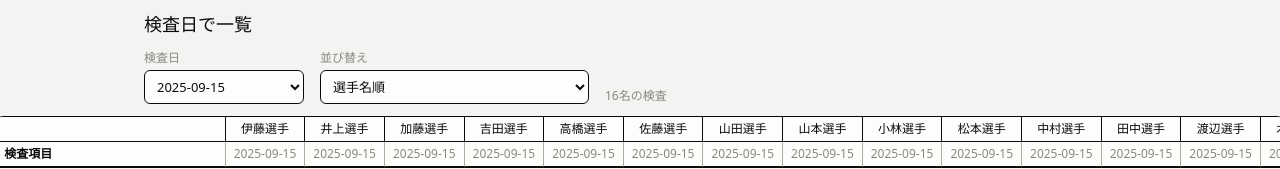
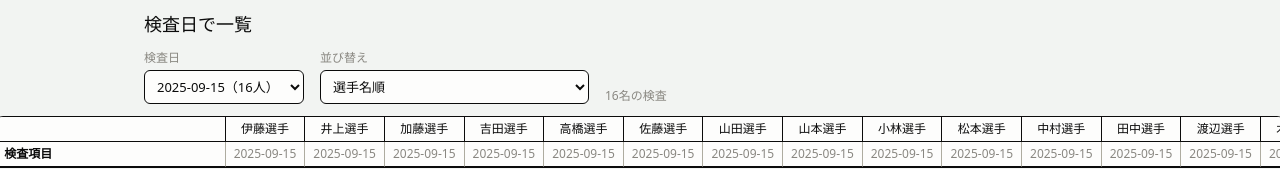
Before and after one commit to itoaogaku/ketsueki, a Next.js app: page / in a window 1280 px wide. Shown: the part 639-808 px from the top of the page. Built offline with nearby package versions, Linux system fonts and the light colour scheme.

Commit message:
Show a player count on every 検査日 dropdown entry, not just anchors
Standalone dates (never merged into a round) showed no count at all,
e.g. a bare "2022-12-27" for a single-player day. Label those with
their own playerCount too (just "(N人)", no "基準日" since they aren't
one).

```diff
--- a/components/DateLookupTable.tsx
+++ b/components/DateLookupTable.tsx
@@ -108,7 +108,7 @@ export function DateLookupTable({ bloodData }: { bloodData: BloodDataResponse })
               <option key={e.date} value={e.date}>
                 {e.status === "anchor"
                   ? `${e.date}（基準日・${mergedPlayerCounts.get(e.date) ?? e.playerCount}人）`
-                  : e.date}
+                  : `${e.date}（${e.playerCount}人）`}
               </option>
             ))}
           </select>
```
